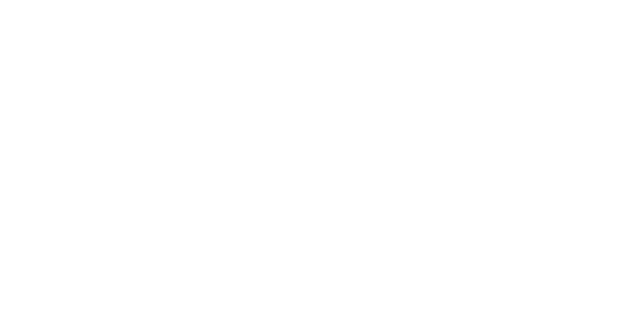
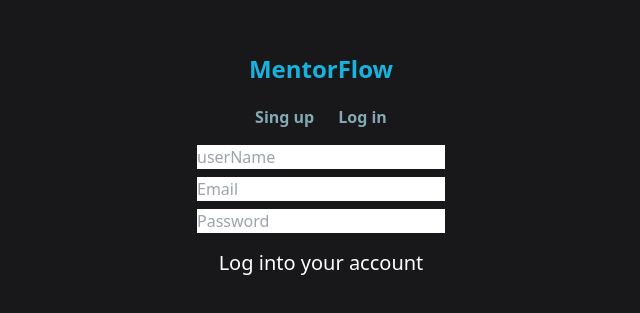
Before and after one commit to mohit98k/MentorFlow, a React (Vite) app in the folder frontend/: page /login in a window 1280 px wide. Before the commit this address had no page. Shown: the part 233-546 px from the top of the page, without its empty margins (319-959 px from the left). Built offline with nearby package versions, Linux system fonts and the light colour scheme.

Commit message:
sidebar and layout using outlet ; routes: dashboard ,resume , roadmap , jobs; modified some previous routes like login and registraition

```diff
--- a/frontend/src/components/navigator/sidebar.jsx
+++ b/frontend/src/components/navigator/sidebar.jsx
@@ -1,9 +1,16 @@
 import React from 'react'
+import { NavLink } from 'react-router-dom'
+const Sidebar = () => {
+  return (
+    <div className='w-64 bg-[#1f2347] text-white p-4 flex flex-col gap-3 '>
 
-const sidebar = () => {
-  return (
-    <div>sidebar</div>
+       <NavLink to="/dashboard">Dashboard</NavLink>
+       <NavLink to="/roadmaps">Roadmaps</NavLink>
+       <NavLink to="/jobs">Jobs</NavLink>
+       <NavLink to="/resume">GetResumeScore</NavLink>
+
+    </div>
   )
 }
 
-export default sidebar
+export default Sidebar;
--- /dev/null
+++ b/frontend/src/layouts/DashboardLayout.jsx
@@ -0,0 +1,15 @@
+import React from 'react'
+import { Outlet } from 'react-router-dom';
+import Sidebar from '../components/navigator/sidebar';
+const DashboardLayout = () => {
+  return (
+    <div className='flex min-h-screen'>
+      <Sidebar/>
+      <main className=''>
+        <Outlet/>
+      </main>
+    </div>
+  )
+}
+
+export default DashboardLayout;
--- a/frontend/src/pages/Dashboard.jsx
+++ b/frontend/src/pages/Dashboard.jsx
@@ -1,7 +1,9 @@
 import React from 'react'
 
-export const Dashboard = () => {
+const Dashboard = () => {
   return (
     <div>Dashboard</div>
   )
 }
+
+export default Dashboard
--- a/frontend/src/pages/Jobs.jsx
+++ b/frontend/src/pages/Jobs.jsx
@@ -0,0 +1,9 @@
+import React from 'react'
+
+const Jobs = () => {
+  return (
+    <div>Jobs section it is </div>
+  )
+}
+
+export default Jobs
--- a/frontend/src/pages/Resume.jsx
+++ b/frontend/src/pages/Resume.jsx
@@ -0,0 +1,9 @@
+import React from 'react'
+
+const Resume = () => {
+  return (
+    <div>Resume</div>
+  )
+}
+
+export default Resume
--- /dev/null
+++ b/frontend/src/pages/Roadmaps.jsx
@@ -0,0 +1,9 @@
+import React from 'react'
+
+const Roadmaps = () => {
+  return (
+    <div>Roadmaps</div>
+  )
+}
+
+export default Roadmaps
--- a/frontend/src/pages/auth/Login.jsx
+++ b/frontend/src/pages/auth/Login.jsx
@@ -32,7 +32,7 @@ const Login = () => {
       const res=await login(payload);
       console.log(res);
       localStorage.setItem("accessToken",res.data.accessToken);
-      navigate("/user/user");
+      navigate("/dashboard");
 
     }catch(err){
       const msg =
@@ -43,12 +43,12 @@ const Login = () => {
   }
 
   return (
-   <div className='bg-[#252850] text-center  flex flex-col min-h-screen items-center justify-center'>
+   <div className='bg-zinc-900 text-center  flex flex-col min-h-screen items-center justify-center'>
 
            <div className='text-center text-[#17b2dd] font-bold text-2xl p-2'>MentorFlow</div>
            <div className='p-1 text-center m-2 '>
-               <Link to="/user/register"  className='p-1 mr-2 text-[#84a9b4] font-semibold'>Sing up</Link>
-               <Link to="/user/login" className='p-1 ml-2 text-[#84a9b4] font-semibold'>Log in</Link>
+               <Link to="/register"  className='p-1 mr-2 text-[#84a9b4] font-semibold'>Sing up</Link>
+               <Link to="/login" className='p-1 ml-2 text-[#84a9b4] font-semibold'>Log in</Link>
            </div>
            <div className='flex justify-center '>
                  <form className='w-64 p-1  flex flex-col gap-2' onSubmit={handleSubmit} >
--- a/frontend/src/pages/auth/Register.jsx
+++ b/frontend/src/pages/auth/Register.jsx
@@ -45,7 +45,7 @@ const Register = () => {
         console.log(res);
         setresponse(res.data?.message || "user created , now log in ");
         //redirecting to login after successful singup
-        navigate("/user/login");
+        navigate("/login");
       }catch(err){
         console.log(err.message);
         setresponse(err.response.data.message);
@@ -55,12 +55,12 @@ const Register = () => {
 
   return (
     <>
-    <div className='bg-[#252850] text-center  flex flex-col min-h-screen items-center justify-center'>
+    <div className='bg-zinc-900 text-center  flex flex-col min-h-screen items-center justify-center'>
 
         <div className='text-center text-[#1dbeeb] font-bold text-2xl p-2'>MentorFlow</div>
         <div className='p-1 text-center m-2 '>
-            <Link to="/user/register"  className='p-1 mr-2 text-[#84a9b4] font-semibold'>Sing up</Link>
-            <Link to="/user/login" className='p-1 ml-2 text-[#84a9b4] font-semibold'>Log in</Link>
+            <Link to="/register"  className='p-1 mr-2 text-[#84a9b4] font-semibold'>Sing up</Link>
+            <Link to="/login" className='p-1 ml-2 text-[#84a9b4] font-semibold'>Log in</Link>
         </div>
         <div className='flex justify-center '>
               <form className='w-64 p-1  flex flex-col gap-2' onSubmit={handleSubmit}>
--- a/frontend/src/router/AppRouter.jsx
+++ b/frontend/src/router/AppRouter.jsx
@@ -1,9 +1,13 @@
 import { Route,Routes } from "react-router-dom";
 import Register from "../pages/auth/Register";
 import Login from "../pages/auth/Login";
-import { Dashboard } from "../pages/Dashboard";
 import PublicRoute from "./PublicRoute ";
 import PrivateRoute from "./PrivateRoute";
+import DashboardLayout from "../layouts/DashboardLayout";
+import Dashboard from "../pages/Dashboard";
+import Jobs from "../pages/Jobs";
+import Resume from "../pages/Resume";
+import Roadmaps from "../pages/Roadmaps";
 
 const AppRouter=()=>{
     return (
@@ -23,7 +27,7 @@ const AppRouter=()=>{
 
             <Route
 
-              path="/user/register"
+              path="/register"
 
               element={
                 <PublicRoute>
@@ -34,7 +38,7 @@ const AppRouter=()=>{
 
             <Route
 
-              path="/user/login"
+              path="/login"
 
               element={
                 <PublicRoute>
@@ -43,15 +47,21 @@ const AppRouter=()=>{
 
             }/>
 
+{/* nested routing wattch out !!! */}
+
             <Route
-
-              path="/user/user"
-
               element={
                 <PrivateRoute>
-                    <Dashboard/>
+                    <DashboardLayout/>
                 </PrivateRoute>
-              }/>
+              }
+            >
+              <Route path="/dashboard" element={<Dashboard />} />
+              <Route path="/jobs" element={<Jobs />} />
+              <Route path="/roadmaps" element={<Roadmaps />} />
+              <Route path="/resume" element={<Resume />} />
+
+            </Route>
 
         </Routes>
     );
--- a/frontend/src/router/PublicRoute .jsx
+++ b/frontend/src/router/PublicRoute .jsx
@@ -9,7 +9,7 @@ const  PublicRoute  = ({children}) => {
     }
    if(isAuth){
     //the user is logged in so redirct to dashboard
-   return <Navigate to="/user/user" replace />;
+   return <Navigate to="/dashboard" replace />;
    }else{
     return children;
    }
```
Also changed, not shown: frontend/src/pages/Roadmap.jsx (deleted), 2 other files (tests, documents, lock files or other folders).
